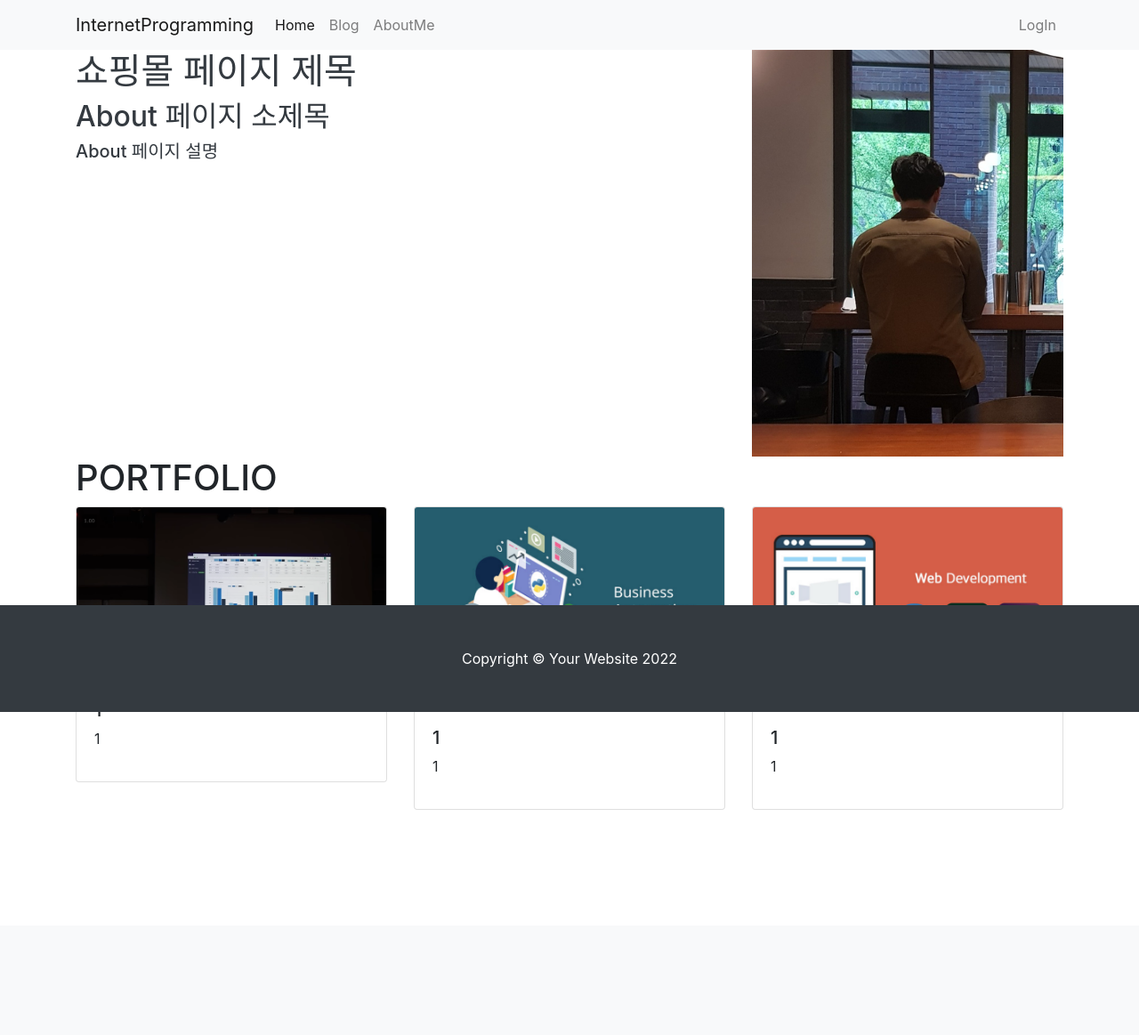
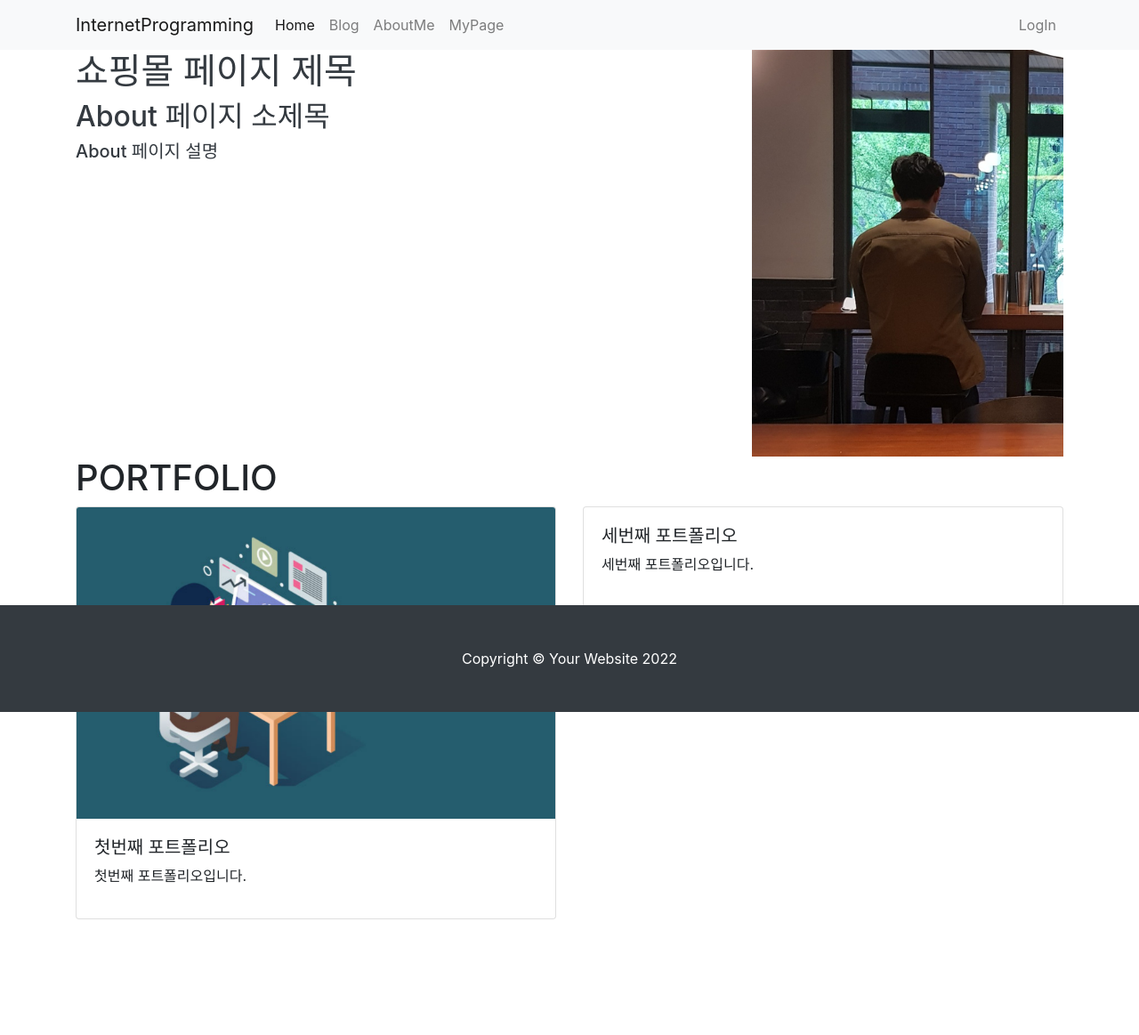
Before and after one commit to harim061/Internet_Programming_final, a Django app: page /about_me/ in a window 1280 px wide. Shown: the whole page at 89% size. Before the commit the page ends 910 px from the top, so only its background shows below. Run offline with Django 4.2, Linux system fonts and the light colour scheme; some libraries are stand-ins or nearby versions.

Commit message:
내 댓글 보기

```diff
--- a/shoppingmall_main/templates/shoppingmall_main/navbar.html
+++ b/shoppingmall_main/templates/shoppingmall_main/navbar.html
@@ -16,6 +16,9 @@
           </li>
           <li class="nav-item">
             <a class="nav-link" href="/about_me/">AboutMe</a>
+          </li>
+          <li class="nav-item">
+            <a class="nav-link" href="/mypage/">MyPage</a>
           </li>
 
         </ul>
--- a/shoppingmall_main/urls.py
+++ b/shoppingmall_main/urls.py
@@ -14,4 +14,5 @@ urlpatterns = [
     path('update_post/<int:pk>/',views.ShoppingItemUpdate.as_view()),
     path('search/<str:q>/', views.ShoppingItemSearch.as_view()),
     path('delete_comment/<int:pk>/',views.delete_comment),
+
 ]
--- a/single_page/templates/single_page/about_me.html
+++ b/single_page/templates/single_page/about_me.html
@@ -9,6 +9,7 @@
     <link href="{% static 'single_page/bootstrap4/css/bootstrap.min.css' %}" rel="stylesheet" media="screen">
     <link href="{% static 'single_page/css/about.css' %}"   rel="stylesheet" media="screen" >
     <script src="https://kit.fontawesome.com/fc13d61e87.js" crossorigin="anonymous"></script>
+    <script type="text/javascript" src="https://www.gstatic.com/charts/loader.js"></script>
 </head>
 <body>
         {% include 'shoppingmall_main/navbar.html' %}
@@ -32,6 +33,7 @@
 
         </div>
     </section>
+
     <section class="margin-for-footer">
         <div class="container">
             <div class="row">
@@ -40,37 +42,70 @@
                 </div>
             </div>
             <div class="row">
-                <div class="col-4">
+                <div class="col-6">
                     <div class="card" data-toggle="modal" data-target="#portfolio1">
-                        <img class="card-img-top" src="{% static 'single_page/images/pycon_sy_2017.png' %}">
+                        <img class="card-img-top" src="{% static 'single_page/images/automation_python.png' %}" />
                         <div class="card-body">
-                            <h5>1</h5>
-                            <p>1</p>
+                          <h5>첫번째 포트폴리오</h5>
+                          <p>첫번째 포트폴리오입니다.</p>
                         </div>
                     </div>
                 </div>
-                <div class="col-4">
-                    <div class="card">
-                        <img class="card-img-top" src="{% static 'single_page/images/automation_python.png' %}">
-                        <div class="card-body">
-                            <h5>1</h5>
-                            <p>1</p>
-                        </div>
+                <div class="col-6">
+                  <div class="card" data-toggle="modal" data-target="#portfolio3">
+                    <div class="card-img-top" id="mychart1"></div>
+                    <div class="card-body">
+                      <h5>세번째 포트폴리오</h5>
+                      <p>세번째 포트폴리오입니다.</p>
                     </div>
-                </div>
-                <div class="col-4">
-                    <div class="card">
-                        <img class="card-img-top" src="{% static 'single_page/images/inflearn_django2.png' %}">
-                        <div class="card-body">
-                            <h5>1</h5>
-                            <p>1</p>
-                        </div>
-                    </div>
+                  </div>
                 </div>
             </div>
         </div>
     </section>
+        <script>
+ google.charts.load('current', {'packages':['line']});
+        google.charts.setOnLoadCallback(drawChart);
 
+        function drawChart(){
+            var data = google.visualization.arrayToDataTable([
+                ['Year', 'Sales', 'Expenses', 'Profit'],
+                ['2014', 1000, 400, 200],
+                ['2015', 1170, 460, 250],
+                ['2016', 600, 112, 300],
+                ['2017', 1030, 540, 350]
+                ]);
+            var options = {
+                chart: {
+                 title: 'Company Performance',
+                 subtitle: 'Sales, Expenses, Profit : 2014-2017',
+                }
+            };
+            var chart = new google.charts.Line(document.getElementById('mychart1'));
+            chart.draw(data, google.charts.Line.convertOptions(options));
+        }
+
+        google.charts.load('current', {'packages':['corechart']});
+        google.charts.setOnLoadCallback(drawChart2);
+
+        function drawChart2(){
+            var data = google.visualizations.arrayToDataTable([
+                ['Year', 'Sales'],
+                ['2014', 1000],
+                ['2015', 1170],
+                ['2016', 600],
+                ['2017', 1030]
+            ]);
+            var options = {
+                 chart: {
+                 title: 'Company Performance',
+                 subtitle: 'Sales : 2014-2017',
+                }
+            };
+            var chart = new google.visualization.PieChart(document.getElementById('mychart2'));
+            chart.draw(data, options);
+        };
+</script>
 <div class="modal fade" id="portfolio1" tabindex="-1" aria-labelledby="exampleModalLabel" aria-hidden="true">
   <div class="modal-dialog">
     <div class="modal-content">
@@ -82,17 +117,53 @@
       </div>
       <div class="modal-body">
         <div class="row">
-
+            <div class="col-6">
+                <img class="card-img-top" src="{% static 'single_page/images/pycon_sy_2017.png' %}">
+            </div>
+            <div class="col-6">
+                <h5>1</h5>
+                <p>1</p>
+            </div>
         </div>
       </div>
       <div class="modal-footer">
         <button type="button" class="btn btn-secondary" data-dismiss="modal">Close</button>
-
       </div>
     </div>
   </div>
 </div>
+    <!-- Modal2 -->
+      <div class="modal fade" id="portfolio3" tabindex="-1" aria-labelledby="exampleModalLabel3" aria-hidden="true">
+        <div class="modal-dialog">
+          <div class="modal-content">
+            <div class="modal-header">
+              <h5 class="modal-title" id="exampleModalLabel3">포트폴리오 3</h5>
+              <button type="button" class="close" data-dismiss="modal" aria-label="Close">
+                <span aria-hidden="true">&times;</span>
+              </button>
+            </div>
+            <div class="modal-body">
+              <div class="row">
+                <div class="col-12">
+                    <h5>Company Performance</h5>
+                    <table class="table table-boundary table-striped">
+                        <tr><th>Year</th><th>Sales</th><th>Expense</th><th>Profit</th></tr>
+                        <tr><th>2014</th><th>1000</th><th>400</th><th>200</th></tr>
 
+                    </table>
+                </div>
+              </div>
+            </div>
+            <div class="modal-footer">
+              <button type="button" class="btn btn-secondary" data-dismiss="modal">Close</button>
+            </div>
+          </div>
+        </div>
+      </div>
 <div class="fixed-bottom">
     {% include 'shoppingmall_main/footer.html' %}
 </div>
+
+<script src="https://code.jquery.com/jquery-3.5.1.slim.min.js" integrity="sha384-DfXdz2htPH0lsSSs5nCTpuj/zy4C+OGpamoFVy38MVBnE+IbbVYUew+OrCXaRkfj" crossorigin="anonymous"></script>
+<script src="https://cdn.jsdelivr.net/npm/popper.js@1.16.1/dist/umd/popper.min.js" integrity="sha384-9/reFTGAW83EW2RDu2S0VKaIzap3H66lZH81PoYlFhbGU+6BZp6G7niu735Sk7lN" crossorigin="anonymous"></script>
+<script src="https://cdn.jsdelivr.net/npm/bootstrap@4.5.3/dist/js/bootstrap.min.js" integrity="sha384-w1Q4orYjBQndcko6MimVbzY0tgp4pWB4lZ7lr30WKz0vr/aWKhXdBNmNb5D92v7s" crossorigin="anonymous"></script>
--- a/single_page/urls.py
+++ b/single_page/urls.py
@@ -4,4 +4,5 @@ from single_page import views
 urlpatterns = [ #IP주소/
     path('',views.landing),
     path('about_me/',views.about_me),
+    path('mypage/',views.mypage),
 ]
--- a/single_page/views.py
+++ b/single_page/views.py
@@ -1,5 +1,6 @@
 from django.shortcuts import render
 from shoppingmall_main.models import ShoppingItem
+from shoppingmall_main.models import Comment
 # Create your views here.
 
 def landing(request):
@@ -10,3 +11,14 @@ def landing(request):
 
 def about_me(request):
     return render(request,'single_page/about_me.html')
+
+def mypage(request):
+    author = request.user
+    comment_list = Comment.objects.filter(author=author)
+
+    return render(
+        request,
+        'single_page/mypage.html',{
+        'comments' : comment_list,
+        }
+    )
```
Also changed, not shown: single_page/templates/single_page/mypage.html (added, +23 -0 lines), db.sqlite3.
